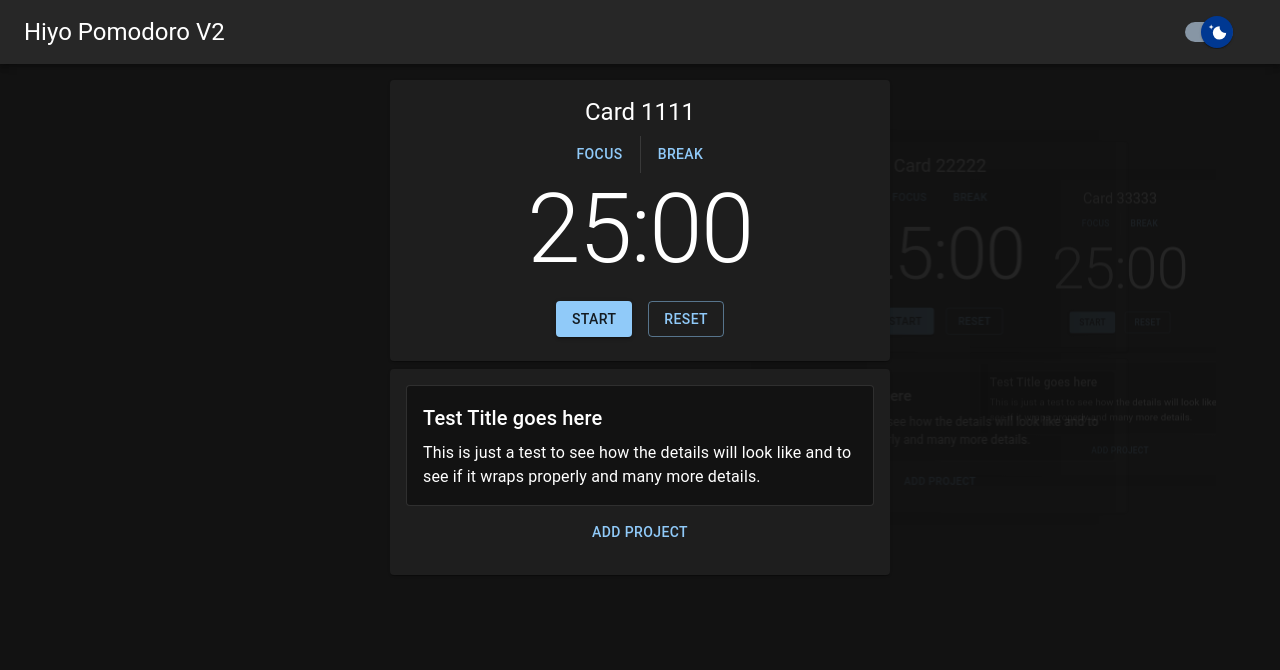
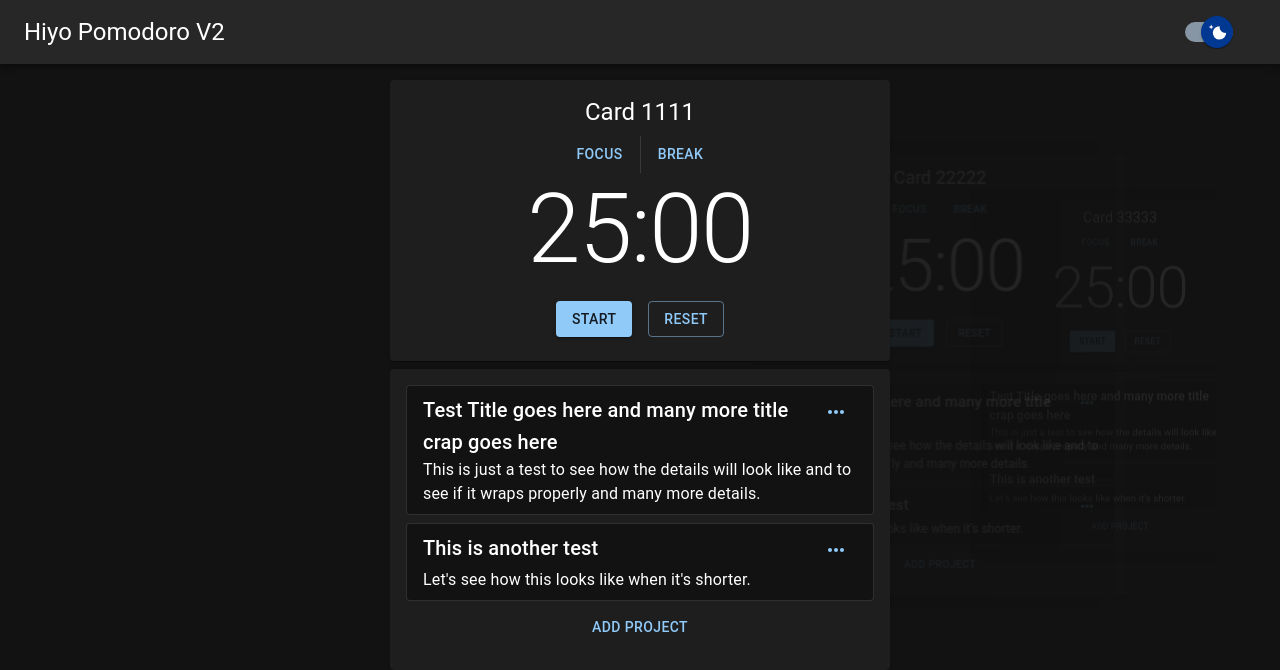
Before and after one commit to hiyodev/pomodoro-v2-app, a React (Vite) app: page / in a window 1280 px wide. Shown: the top 670 px of the page. Built offline with nearby package versions, Linux system fonts and the light colour scheme.

Commit message:
Added Dummy Data and Improved List of Project Layout

```diff
--- a/package.json
+++ b/package.json
@@ -12,11 +12,13 @@
   "dependencies": {
     "@emotion/react": "^11.11.1",
     "@emotion/styled": "^11.11.0",
+    "@mui/icons-material": "^5.13.7",
     "@mui/material": "^5.13.6",
     "@reduxjs/toolkit": "^1.9.5",
     "react": "^18.2.0",
     "react-dom": "^18.2.0",
     "react-redux": "^8.1.1",
+    "styled-components": "^6.0.2",
     "swiper": "^10.0.3"
   },
   "devDependencies": {
--- a/src/components/Cards/TimerCardList.tsx
+++ b/src/components/Cards/TimerCardList.tsx
@@ -30,6 +30,8 @@ const userData = {
     },
   ],
 };
+
+// MAJOR BUG: Sometimes cardID is null resulting in cards being bugged on restart for some reason...
 
 export const TimerCardList = (): JSX.Element => {
   const [selectedCard, setSelectedCard] = useState<string | number>(
--- a/src/components/Projects/ProjectList.tsx
+++ b/src/components/Projects/ProjectList.tsx
@@ -9,18 +9,30 @@ import {
   TextField,
   Typography,
 } from "@mui/material";
-import { useState, Fragment } from "react";
+import MoreHorizIcon from "@mui/icons-material/MoreHoriz";
+import { styled } from "styled-components";
+import { useState } from "react";
 
 // Dummy data for testing
 const projectData = [
   {
     id: 1,
-    title: "Test Title goes here",
+    title: "Test Title goes here and many more title crap goes here",
     details:
       "This is just a test to see how the details will look like and to see if it wraps properly and many more details.",
     tasks: [],
   },
+  {
+    id: 2,
+    title: "This is another test",
+    details: "Let's see how this looks like when it's shorter.",
+    tasks: [],
+  },
 ];
+
+const RightPaddingStyled = styled.div`
+  padding-right: 5px;
+`;
 
 export const ProjectList = (): JSX.Element => {
   const [openInput, setOpenInput] = useState<boolean>(false);
@@ -30,11 +42,23 @@ export const ProjectList = (): JSX.Element => {
       <Paper
         key={project.id}
         variant="outlined"
-        sx={{ padding: 2, marginBottom: 1 }}
+        sx={{
+          paddingLeft: 2,
+          paddingTop: 1,
+          paddingBottom: 1,
+          marginBottom: 1,
+        }}
       >
-        <Typography variant="h6" gutterBottom>
-          {project.title}
-        </Typography>
+        <Stack direction="row" spacing={1}>
+          <Typography variant="h6" sx={{ flex: 1 }} gutterBottom>
+            {project.title}
+          </Typography>
+          <RightPaddingStyled>
+            <Button>
+              <MoreHorizIcon />
+            </Button>
+          </RightPaddingStyled>
+        </Stack>
         <Typography>{project.details}</Typography>
       </Paper>
     );
```
Also changed, not shown: 1 other file (tests, documents, lock files or other folders).
